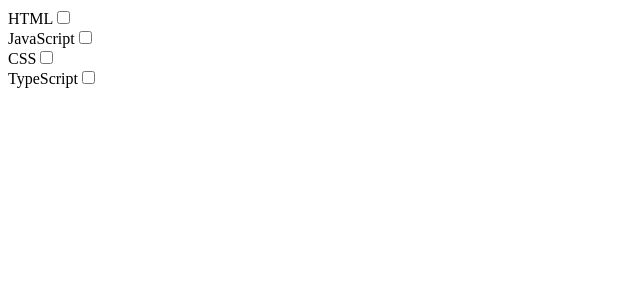
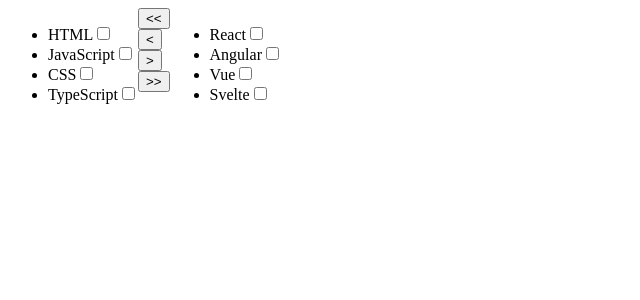
Before and after one commit to kvnchen/frontEndPractice, a Next.js app: page / in a window 1280 px wide. Shown: the top 300 px of the page, without its empty margins (0-640 px from the left). Built offline with nearby package versions, Linux system fonts and the light colour scheme.

Commit message:
react transfer list mystery solved

```diff
--- a/src/app/page.js
+++ b/src/app/page.js
@@ -41,8 +41,8 @@
   // return <Carousel />
   // return <Stopwatch />
   // return <JobBoard pageSize={6} />
-  // return <TransferList />
+  return <TransferList />
   // return <NestedCheckbox />
-  return <CheckboxTest />
+  // return <CheckboxTest />
 
 }
--- a/src/app/transferList.js
+++ b/src/app/transferList.js
@@ -27,41 +27,48 @@
     'Svelte': false
   };
 
-  // cant think of a better solution
-  // we should be able to control the input with this, but
-  // the updated state here isn't being reflected in the render of the checkbox
+  // what if we just move around the data, not the checkboxes. rerender checkboxes when the underlying data changes
+  // oh... that worked perfectly.
+  // every time the state changes, it will rerender the component, calling our function that creates the checkboxes with the correct bindings
+  // there's a separation of data from rendered UI that's very clean here. Renderer should be pure
+  const [leftList, setLeftList] = useState(list1);
+  const [rightList, setRightList] = useState(list2);
+
+  // this works fine when the checkboxes are stored in a normal array
   const [checkMap, setCheckMap] = useState(base);
-
-  const [leftList, setLeftList] = useState([]);
-  const [rightList, setRightList] = useState([]);
 
   // toggles disabled of < and > buttons
   function toggleButtons(e) {
-    // checkMap[e.target.id] = !checkMap[e.target.id];
-    // console.log(checkMap[e.target.id]);
-    // console.log(e.target.checked);
     setCheckMap({
       ...checkMap,
       [e.target.id]: e.target.checked
     });
   }
 
-  function initializeLists(arr, set) {
+  function initializeLists(arr) {
     const output = [];
-    // const tempCheck = {};
     for (let i = 0; i < arr.length; i++) {
       const item = arr[i];
-      // tempCheck[item] = false;
       output.push(
         <li key={item}>
-          <label htmlFor={`checkbox-${item}`}>{item}</label>
-          <input id={item} type='checkbox' name={`checkbox-${item}`} defaultChecked={false} onChange={toggleButtons}></input>
+          <label>
+            {item}
+            <input
+              id={item}
+              type='checkbox'
+              checked={checkMap[item]}
+              onChange={toggleButtons}
+            />
+          </label>
         </li>
       );
     }
-    set(output);
-    // setCheckMap(tempCheck);
+    return output;
   }
+
+  // but the checkbox's visible checked state doesn't work when the array is part of state??
+  // const [leftList, setLeftList] = useState(initializeLists(list1));
+  // const [rightList, setRightList] = useState(initializeLists(list2));
 
   function transferAll(left) {
     if (left) {
@@ -71,7 +78,6 @@
       setRightList(rightList.concat(leftList));
       setLeftList([]);
     }
-    setCheckMap(base);
   }
 
   function transferSelected(left) {
@@ -79,26 +85,19 @@
     const toKeep = [];
     if (left) {
       for (const item of rightList) {
-        // not sure how to get checked state from the collection...
-        // this is awful
-        if (checkMap[item.props.children[1].props.id]) {
+        if (checkMap[item]) {
           toSend.push(item);
         } else {
           toKeep.push(item);
         }
       }
-      // console.log('tokeep', toKeep);
-      // console.log('tosend', toSend);
       if (toSend.length > 0) {
-        // bugged to reset visual checked state
         setRightList(toKeep);
         setLeftList(leftList.concat(toSend));
       }
     } else {
       for (const item of leftList) {
-        // not sure how to get checked state from the collection...
-        // this is awful
-        if (checkMap[item.props.children[1].props.id]) {
+        if (checkMap[item]) {
           toSend.push(item);
         } else {
           toKeep.push(item);
@@ -109,25 +108,22 @@
         setRightList(rightList.concat(toSend));
       }
     }
-    // workaround is to clear all checkboxes after every operation...
-    setCheckMap(base);
   }
-
-  useEffect(() => {
-    initializeLists(list1, setLeftList);
-    initializeLists(list2, setRightList);
-  }, [])
 
   return (
     <article className='transfer-list'>
-      <ul className='list'>{...leftList}</ul>
+      <ul className='list'>
+        {initializeLists(leftList)}
+      </ul>
       <div className='button-column'>
         <div><button type="button" onClick={() => { transferAll(true) }}>&lt;&lt;</button></div>
         <div><button type="button" onClick={() => { transferSelected(true) }}>&lt;</button></div>
         <div><button type="button" onClick={() => { transferSelected(false) }}>&gt;</button></div>
         <div><button type="button" onClick={() => { transferAll(false) }}>&gt;&gt;</button></div>
       </div>
-      <ul className='list'>{...rightList}</ul>
+      <ul className='list'>
+        {initializeLists(rightList)}
+      </ul>
     </article>
   )
 }
```
